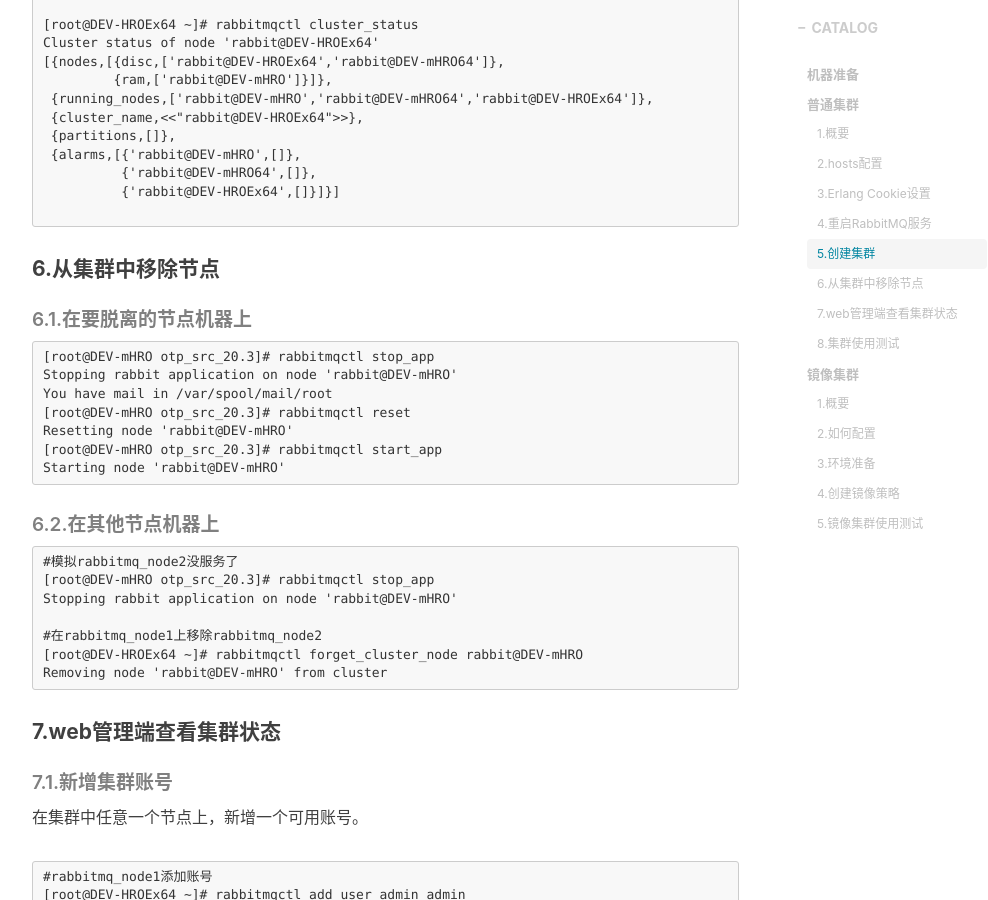
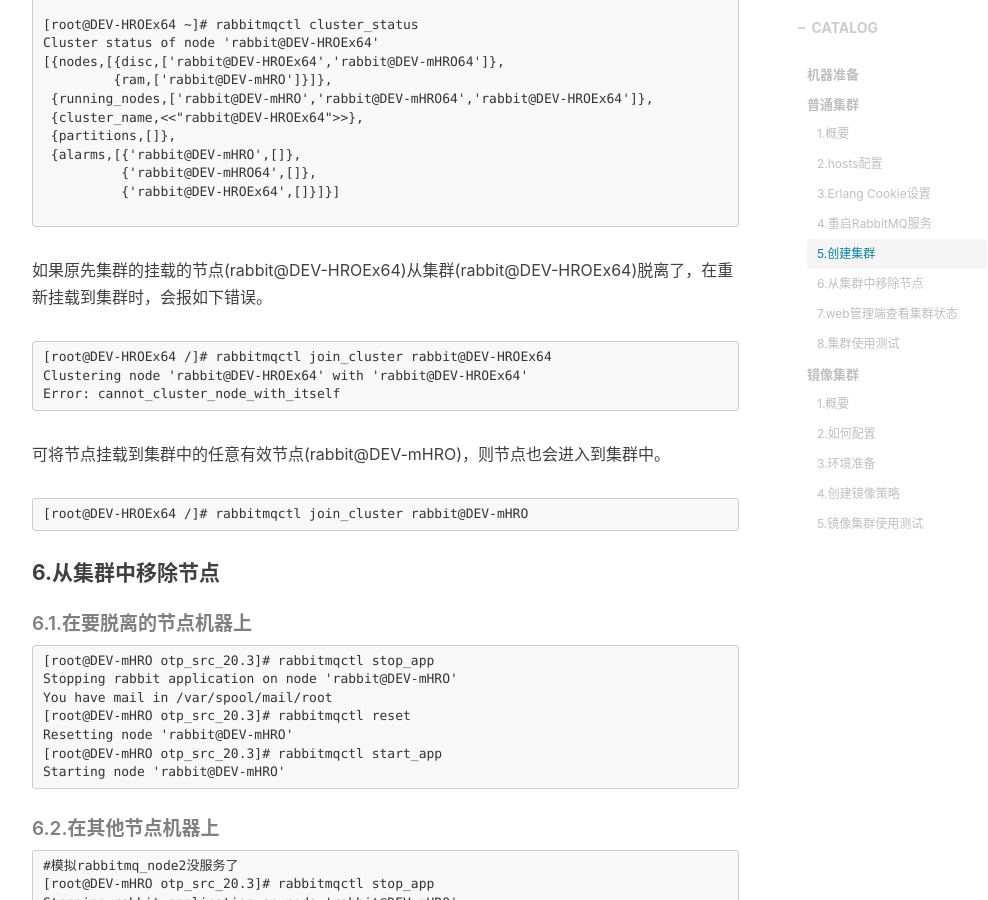
Before and after one commit to xuanxuan2016/xuanxuan2016.github.io, a Jekyll site: the page built from _posts/2018-05-18-7-rabbitmq-study-Cluster.md, in a window 1280 px wide and 900 px high, scrolled down 5026 px. Shown: the whole window, without its empty margins (233-1221 px from the left). Built offline with Jekyll 4.4.1, drawn with Linux system fonts in a browser that asks for light colours; nearby versions of some CDN libraries; comment, search, counter and statistics services are not loaded.

Commit message:
Update 2018-05-18-7-rabbitmq-study-Cluster.md

````diff
--- a/_posts/2018-05-18-7-rabbitmq-study-Cluster.md
+++ b/_posts/2018-05-18-7-rabbitmq-study-Cluster.md
@@ -269,6 +269,24 @@ Cluster status of node 'rabbit@DEV-HROEx64'
 
 ```
 
+<p>
+如果原先集群的挂载的节点(rabbit@DEV-HROEx64)从集群(rabbit@DEV-HROEx64)脱离了，在重新挂载到集群时，会报如下错误。
+</p>
+
+```
+[root@DEV-HROEx64 /]# rabbitmqctl join_cluster rabbit@DEV-HROEx64
+Clustering node 'rabbit@DEV-HROEx64' with 'rabbit@DEV-HROEx64'
+Error: cannot_cluster_node_with_itself
+```
+
+<p>
+可将节点挂载到集群中的任意有效节点(rabbit@DEV-mHRO)，则节点也会进入到集群中。
+</p>
+
+```
+[root@DEV-HROEx64 /]# rabbitmqctl join_cluster rabbit@DEV-mHRO
+```
+
 #### 6.从集群中移除节点
 
 ##### 6.1.在要脱离的节点机器上
````
